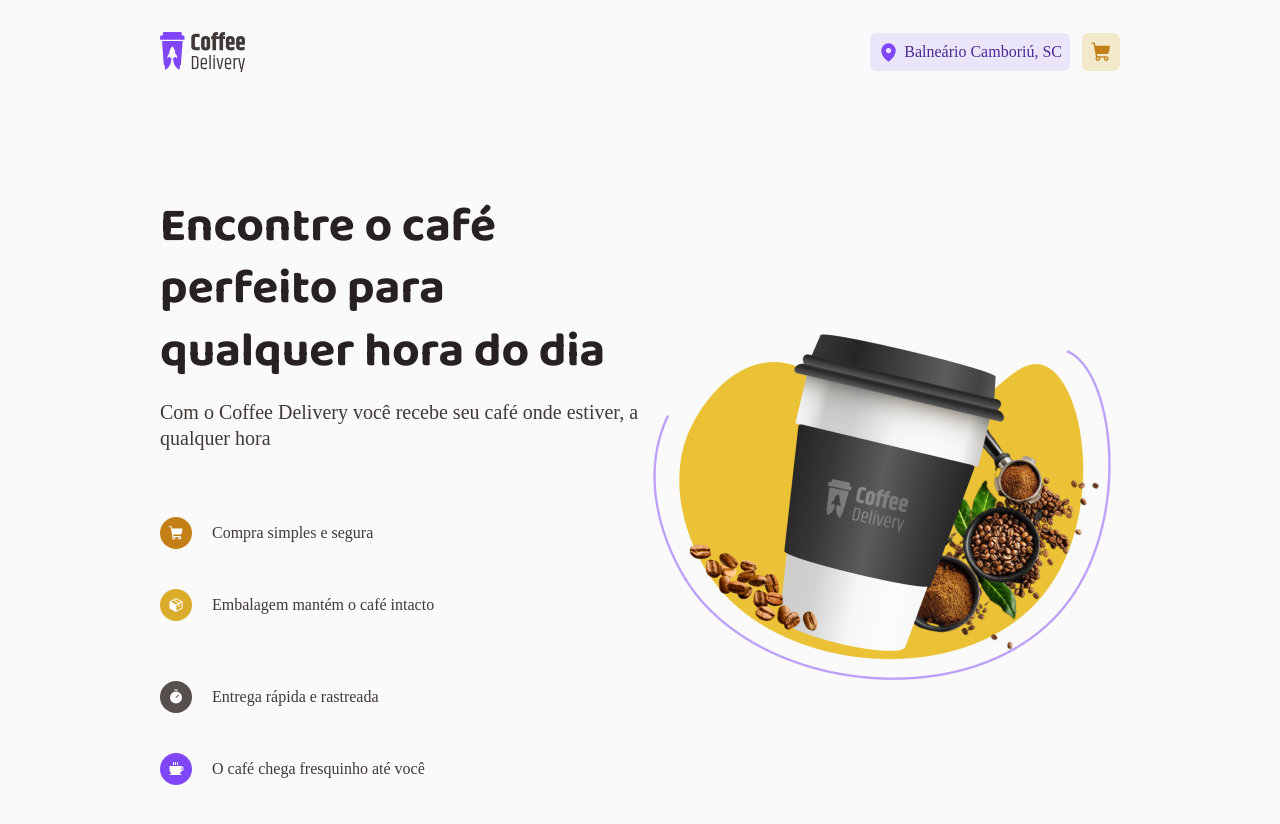
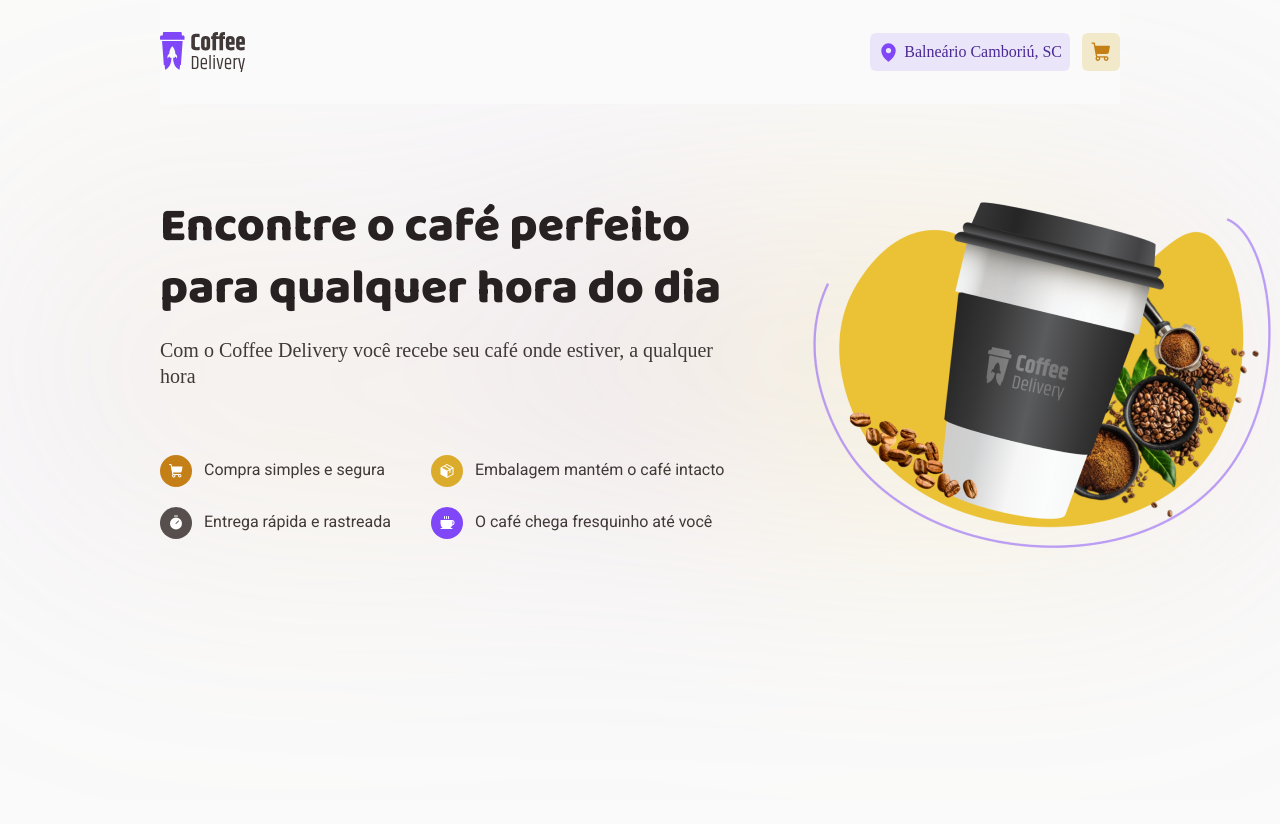
Before and after one commit to florencioMath/Challenge-Ignite-CoffeeDelivery, a React (Vite) app in the folder coffeeDelivery/: page / in a window 1280 px wide. Shown: the top 824 px of the page. After the commit the page ends 800 px from the top, so only its background shows below. Built offline with nearby package versions, Linux system fonts and the light colour scheme.

Commit message:
fix: Home general style organization.

```diff
--- a/coffeeDelivery/src/pages/Home/index.tsx
+++ b/coffeeDelivery/src/pages/Home/index.tsx
@@ -1,9 +1,11 @@
 import {
-  AboutContainer,
-  CallToActionContainer,
-  ContentContainer,
+  DescriptionContainer,
+  ItensContainer,
   HomeContainer,
   IconItem,
+  Item,
+  CoffeeCupContainer,
+  BackgroundBlurContainer,
 } from './styels';
 
 import heroLogo from './assets/hero-logo.png';
@@ -12,61 +14,44 @@
 export function Home() {
   return (
     <>
+      <BackgroundBlurContainer />
       <HomeContainer>
-        <div>
-          <CallToActionContainer>
-            <div>
+        <DescriptionContainer>
           <h1>Encontre o café perfeito para qualquer hora do dia</h1>
           <p>
-                Com o Coffee Delivery você recebe seu café onde estiver, a
-                qualquer hora
+            Com o Coffee Delivery você recebe seu café onde estiver, a qualquer
+            hora
           </p>
-            </div>
-          </CallToActionContainer>
 
-          <AboutContainer>
-            <ContentContainer>
-              <div>
-                <div>
+          <ItensContainer>
+            <Item>
               <IconItem variant="shoppingCart">
                 <ShoppingCart size={16} weight="fill" />
               </IconItem>
-                  <p>Compra simples e segura</p>
-                </div>
-              </div>
-              <div>
-                <div>
+              Compra simples e segura
+            </Item>
+            <Item>
               <IconItem variant="package">
                 <Package size={16} weight="fill" />
               </IconItem>
-                  <p>Embalagem mantém o café intacto</p>
-                </div>
-              </div>
-            </ContentContainer>
-            <ContentContainer>
-              <div>
-                <div>
+              Embalagem mantém o café intacto
+            </Item>
+            <Item>
               <IconItem variant="timer">
                 <Timer size={16} weight="fill" />
               </IconItem>
-                  <p>Entrega rápida e rastreada</p>
-                </div>
-              </div>
-              <div>
-                <div>
+              Entrega rápida e rastreada
+            </Item>
+            <Item>
               <IconItem variant="coffee">
                 <Coffee size={16} weight="fill" />
               </IconItem>
-                  <p>O café chega fresquinho até você</p>
-                </div>
-              </div>
-            </ContentContainer>
-          </AboutContainer>
-        </div>
+              O café chega fresquinho até você
+            </Item>
+          </ItensContainer>
+        </DescriptionContainer>
 
-        <div>
-          <img src={heroLogo} alt="" />
-        </div>
+        <CoffeeCupContainer src={heroLogo} alt="" />
       </HomeContainer>
     </>
   );
--- a/coffeeDelivery/src/pages/Home/styels.ts
+++ b/coffeeDelivery/src/pages/Home/styels.ts
@@ -1,51 +1,68 @@
 import styled, { css } from 'styled-components';
+import homeBackground from './assets/home-background.svg';
 
 export const HomeContainer = styled.div`
   margin-top: 104px;
-  display: flex;
-  align-items: center;
-  justify-content: space-between;
-  width: 100%;
+  display: grid;
+  grid-template-columns: 1fr 1fr;
+  column-gap: 3.5rem;
   padding: 5.75rem 0;
+  max-width: calc(100vw - 20rem);
+  width: 1120px;
 `;
 
-export const CallToActionContainer = styled.div`
+export const BackgroundBlurContainer = styled.div`
+  min-width: 100vw;
+  height: 544px;
+  margin-top: 104px;
+  position: absolute;
+  z-index: -10;
+  background-size: 100%;
+  background-image: url(${homeBackground});
+  filter: blur(130px);
+  -webkit-filter: blur(130px);
+`;
+
+export const CoffeeCupContainer = styled.img``;
+
+export const DescriptionContainer = styled.div`
+  display: flex;
+  flex-direction: column;
+
   h1 {
     color: ${(props) => props.theme['base-title']};
     font-size: 3rem;
-    max-width: 600px;
+    width: 36.75rem;
+    font-weight: 800;
+    margin-bottom: 1rem;
   }
 
   p {
     color: ${(props) => props.theme['base-subtitle']};
     font-size: 1.25rem;
-    margin-top: 1rem;
     max-width: 588px;
     line-height: 130%;
   }
 `;
 
-export const AboutContainer = styled.div`
+export const ItensContainer = styled.div`
   display: flex;
   flex-wrap: wrap;
-  gap: 20px;
   align-items: center;
+  row-gap: 1.25rem;
+  column-gap: 2.5rem;
+  width: 36.6875rem;
   margin-top: 4.125rem;
 `;
 
-export const ContentContainer = styled.div`
-  div {
-    display: flex;
-    align-items: center;
-    gap: 20px;
-    margin-bottom: 1.25rem;
-
-    p {
-      color: ${(props) => props.theme['base-subtitle']};
-      font-size: 1rem;
-      display: flex;
-    }
-  }
+export const Item = styled.div`
+  font-family: 'Roboto', sans-serif;
+  line-height: 1.3;
+  min-width: 14.4375rem;
+  display: flex;
+  align-items: center;
+  column-gap: 0.75rem;
+  color: ${(props) => props.theme['base-subtitle']};
 `;
 
 export const BaseIconItem = styled.span`
```
Lines whose indentation alone changed are shown as unchanged.
